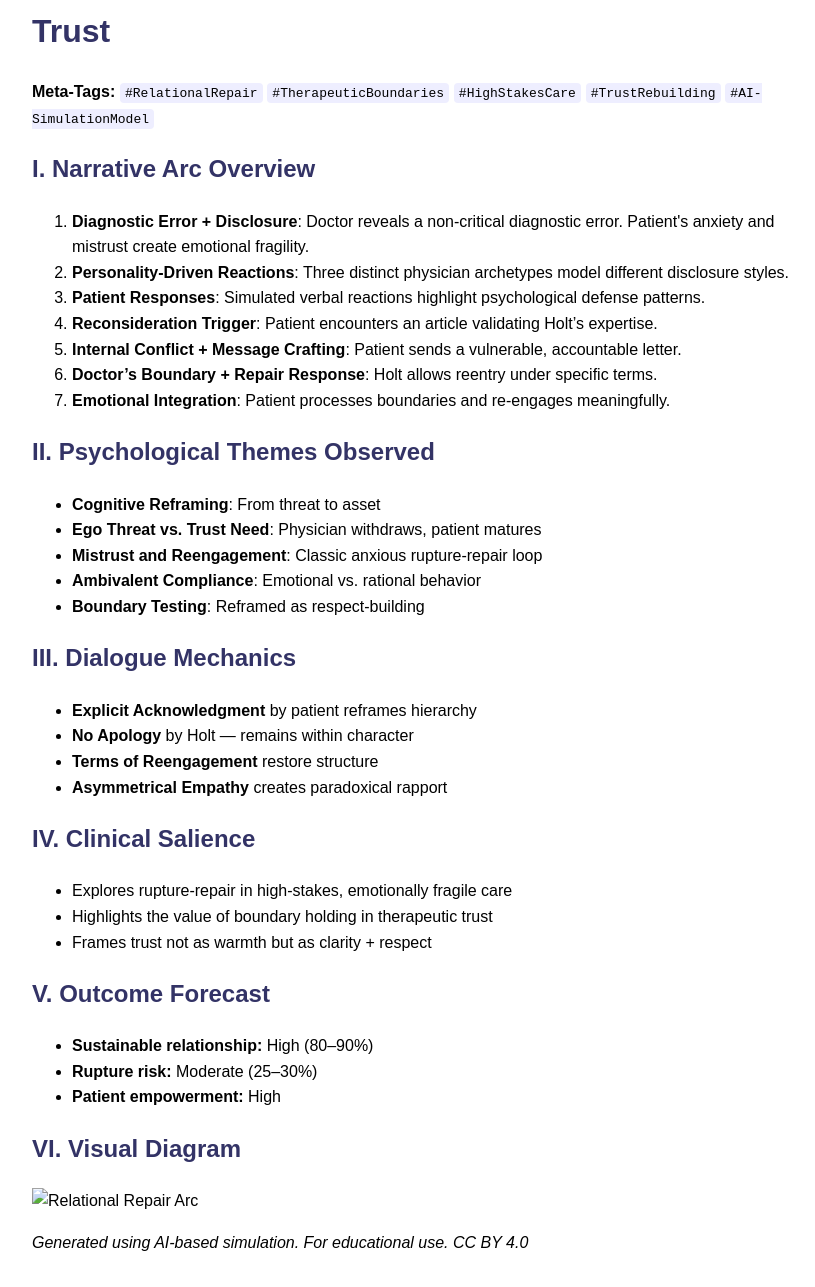
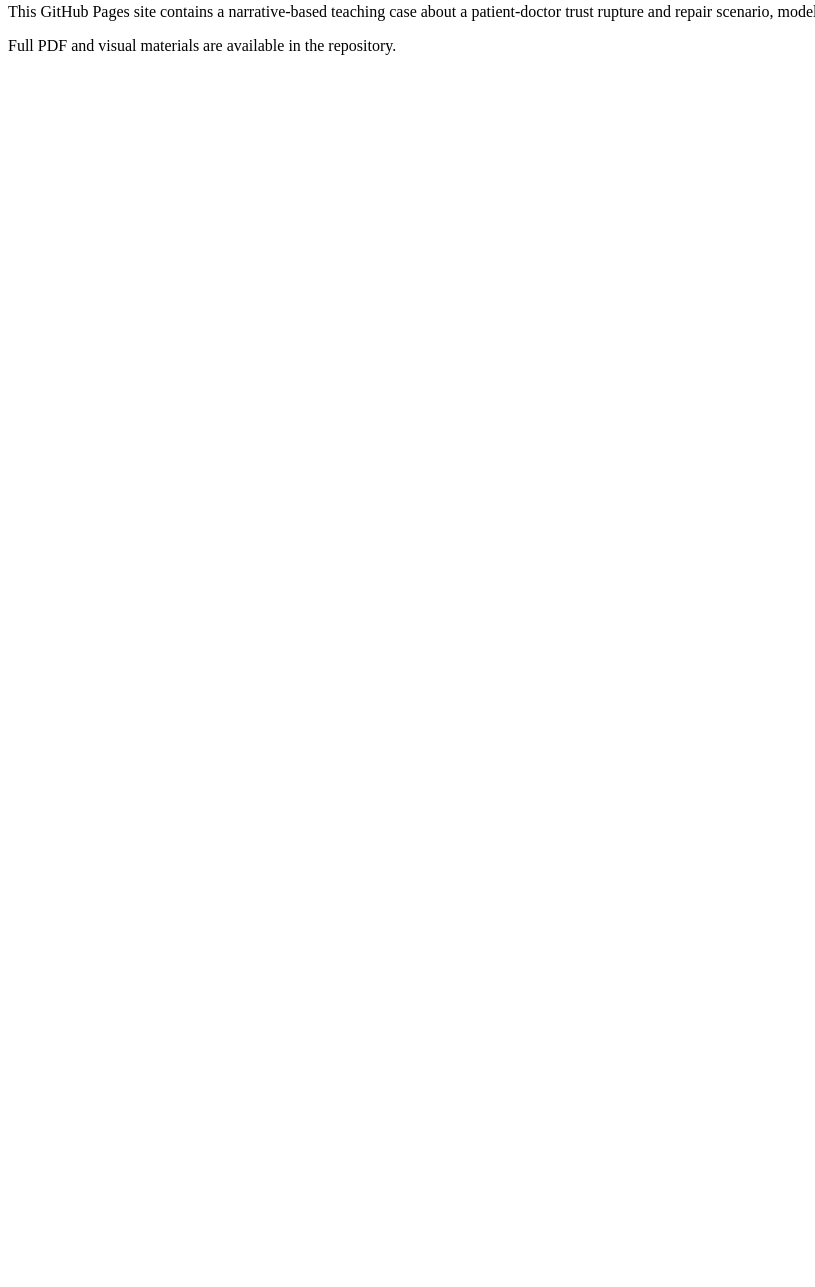
Before and after one commit to OlgaLFG/fractured-trust-case, a plain HTML site: page index.html in a window 1280 px wide. Shown: the part 77-1364 px from the top of the page, without its empty margins (0-815 px from the left). After the commit the page ends 800 px from the top, so only its background shows below. Drawn offline with Linux system fonts and the light colour scheme.

Commit message:
Update index.html
Fixing index.html for GitHub Pages

```diff
--- a/index.html
+++ b/index.html
@@ -1,68 +1,12 @@
-
 <!DOCTYPE html>
 <html lang="en">
 <head>
-    <meta charset="UTF-8">
-    <title>Fractured Trust Case Study</title>
-    <style>
-        body { font-family: sans-serif; margin: 2rem; line-height: 1.6; max-width: 800px; }
-        h1, h2, h3 { color: #333366; }
-        pre { background-color: #f4f4f4; padding: 1em; border-radius: 5px; }
-        img { max-width: 100%; }
-        code { background-color: #eef; padding: 0.2em 0.4em; border-radius: 4px; }
-    </style>
+  <meta charset="UTF-8" />
+  <title>Fractured Trust Case Study</title>
 </head>
 <body>
-    <h1>🧠 Case Study: The Cold Genius and the Fractured Trust</h1>
-    <p><strong>Meta-Tags:</strong> <code>#RelationalRepair</code> <code>#TherapeuticBoundaries</code> <code>#HighStakesCare</code> <code>#TrustRebuilding</code> <code>#AI-SimulationModel</code></p>
-
-    <h2>I. Narrative Arc Overview</h2>
-    <ol>
-        <li><strong>Diagnostic Error + Disclosure</strong>: Doctor reveals a non-critical diagnostic error. Patient's anxiety and mistrust create emotional fragility.</li>
-        <li><strong>Personality-Driven Reactions</strong>: Three distinct physician archetypes model different disclosure styles.</li>
-        <li><strong>Patient Responses</strong>: Simulated verbal reactions highlight psychological defense patterns.</li>
-        <li><strong>Reconsideration Trigger</strong>: Patient encounters an article validating Holt’s expertise.</li>
-        <li><strong>Internal Conflict + Message Crafting</strong>: Patient sends a vulnerable, accountable letter.</li>
-        <li><strong>Doctor’s Boundary + Repair Response</strong>: Holt allows reentry under specific terms.</li>
-        <li><strong>Emotional Integration</strong>: Patient processes boundaries and re-engages meaningfully.</li>
-    </ol>
-
-    <h2>II. Psychological Themes Observed</h2>
-    <ul>
-        <li><strong>Cognitive Reframing</strong>: From threat to asset</li>
-        <li><strong>Ego Threat vs. Trust Need</strong>: Physician withdraws, patient matures</li>
-        <li><strong>Mistrust and Reengagement</strong>: Classic anxious rupture-repair loop</li>
-        <li><strong>Ambivalent Compliance</strong>: Emotional vs. rational behavior</li>
-        <li><strong>Boundary Testing</strong>: Reframed as respect-building</li>
-    </ul>
-
-    <h2>III. Dialogue Mechanics</h2>
-    <ul>
-        <li><strong>Explicit Acknowledgment</strong> by patient reframes hierarchy</li>
-        <li><strong>No Apology</strong> by Holt — remains within character</li>
-        <li><strong>Terms of Reengagement</strong> restore structure</li>
-        <li><strong>Asymmetrical Empathy</strong> creates paradoxical rapport</li>
-    </ul>
-
-    <h2>IV. Clinical Salience</h2>
-    <ul>
-        <li>Explores rupture-repair in high-stakes, emotionally fragile care</li>
-        <li>Highlights the value of boundary holding in therapeutic trust</li>
-        <li>Frames trust not as warmth but as clarity + respect</li>
-    </ul>
-
-    <h2>V. Outcome Forecast</h2>
-    <ul>
-        <li><strong>Sustainable relationship:</strong> High (80–90%)</li>
-        <li><strong>Rupture risk:</strong> Moderate (25–30%)</li>
-        <li><strong>Patient empowerment:</strong> High</li>
-    </ul>
-
-    <h2>VI. Visual Diagram</h2>
-    <img src="Relational_Repair_Arc.png" alt="Relational Repair Arc">
-
-    <footer>
-        <p><em>Generated using AI-based simulation. For educational use. CC BY 4.0</em></p>
-    </footer>
+  <h1>Fractured Trust: A Narrative Case Study</h1>
+  <p>This GitHub Pages site contains a narrative-based teaching case about a patient-doctor trust rupture and repair scenario, modeled using simulated dialogue and clinical ethics analysis.</p>
+  <p>Full PDF and visual materials are available in the repository.</p>
 </body>
 </html>
```
